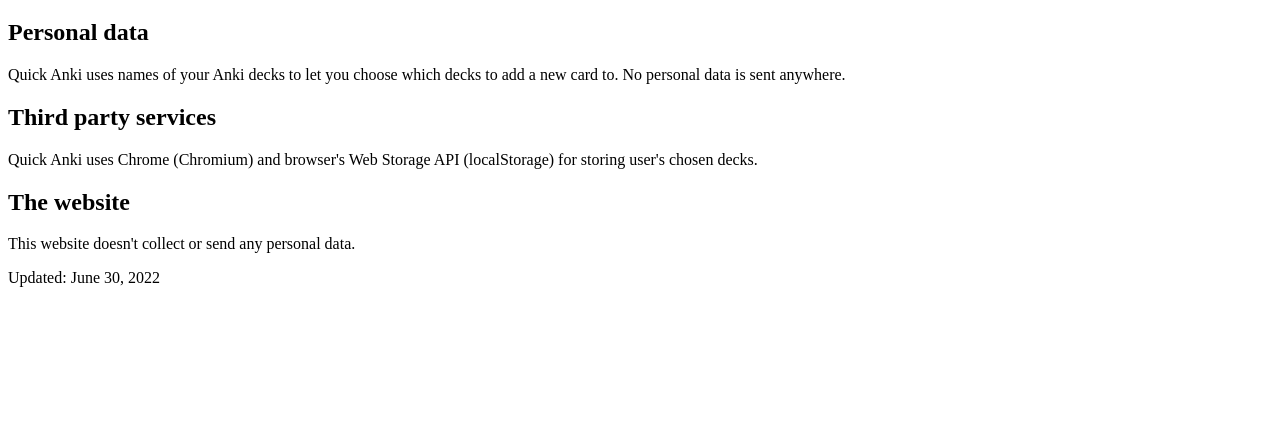
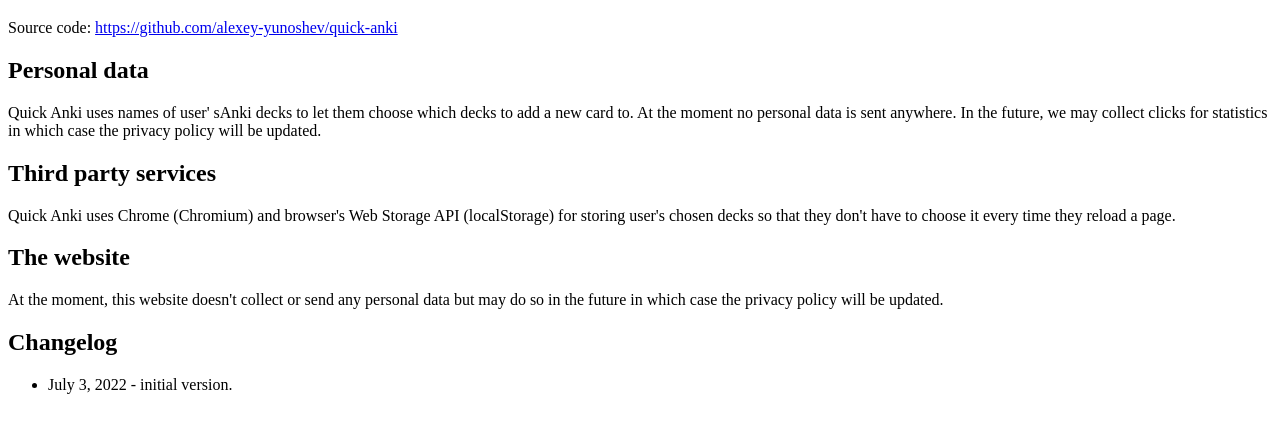
Before and after one commit to alexey-yunoshev/quick-anki, a plain HTML site: page index.html in a window 1280 px wide. Shown: the part 61-494 px from the top of the page. Drawn offline with Linux system fonts and the light colour scheme.

Commit message:
Build: (0448178) update

```diff
--- a/index.html
+++ b/index.html
@@ -1,25 +1,44 @@
 <!DOCTYPE html>
 <html lang="en">
   <head>
-    <meta charset="UTF-8">
-    <meta http-equiv="X-UA-Compatible" content="IE=edge">
-    <meta name="viewport" content="width=device-width, initial-scale=1.0">
+    <meta charset="UTF-8" />
+    <meta http-equiv="X-UA-Compatible" content="IE=edge" />
+    <meta name="viewport" content="width=device-width, initial-scale=1.0" />
     <title>Privacy policy</title>
   </head>
   <body>
     <h1>Quick Anki</h1>
+    <p>
+      Source code:
+      <a href="https://github.com/alexey-yunoshev/quick-anki"
+        >https://github.com/alexey-yunoshev/quick-anki</a
+      >
+    </p>
+
     <h2>Personal data</h2>
     <p>
-Quick Anki uses names of your Anki decks to let you choose which decks to add a new card to.
-No personal data is sent anywhere.
+      Quick Anki uses names of user' sAnki decks to let them choose which decks
+      to add a new card to. At the moment no personal data is sent anywhere. In
+      the future, we may collect clicks for statistics in which case the privacy
+      policy will be updated.
     </p>
 
     <h2>Third party services</h2>
-<p>Quick Anki uses Chrome (Chromium) and browser's Web Storage API (localStorage) for storing user's chosen decks.</p>
+    <p>
+      Quick Anki uses Chrome (Chromium) and browser's Web Storage API
+      (localStorage) for storing user's chosen decks so that they don't have to
+      choose it every time they reload a page.
+    </p>
 
     <h2>The website</h2>
-<p>This website doesn't collect or send any personal data.</p>
+    <p>
+      At the moment, this website doesn't collect or send any personal data but
+      may do so in the future in which case the privacy policy will be updated.
+    </p>
 
-<p>Updated: June 30, 2022</p>
+    <h2>Changelog</h2>
+    <ul>
+      <li>July 3, 2022 - initial version.</li>
+    </ul>
   </body>
 </html>
```
Lines whose indentation alone changed are shown as unchanged.
